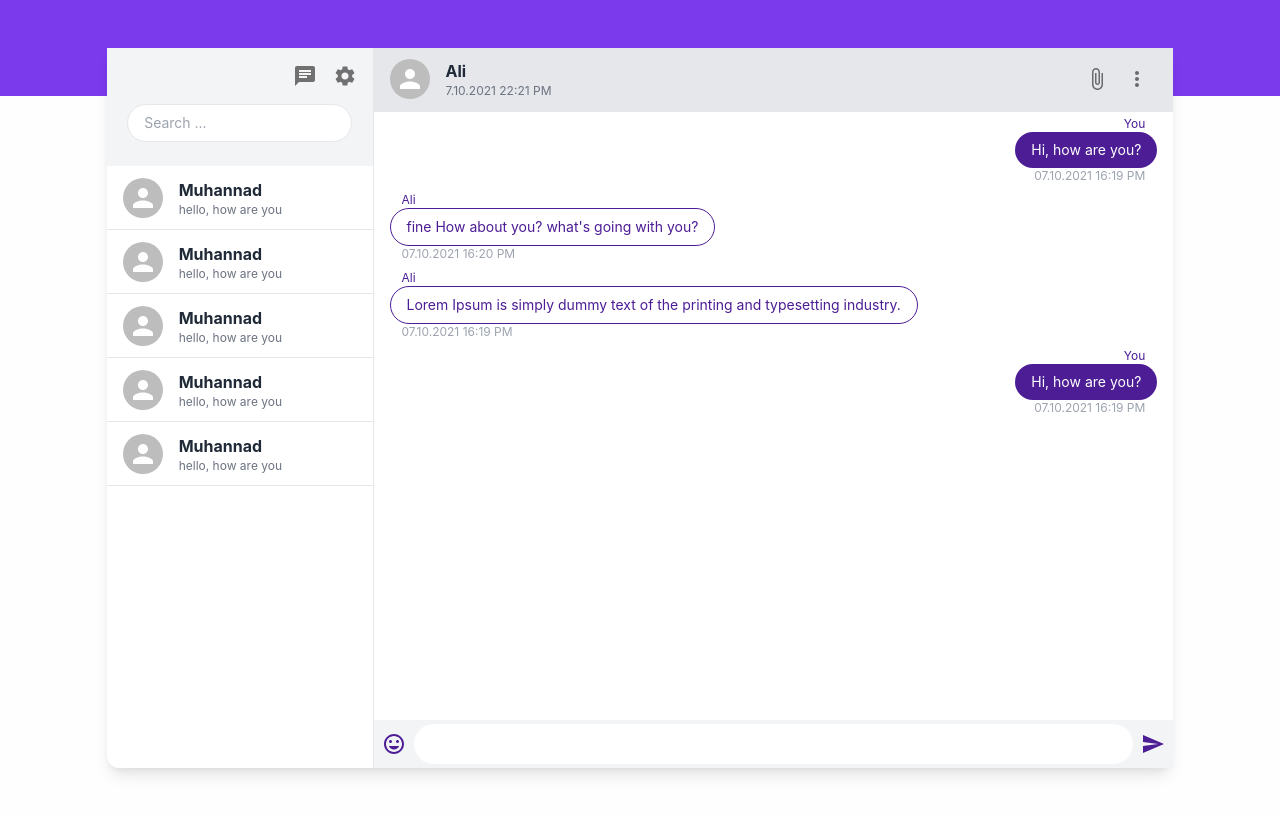
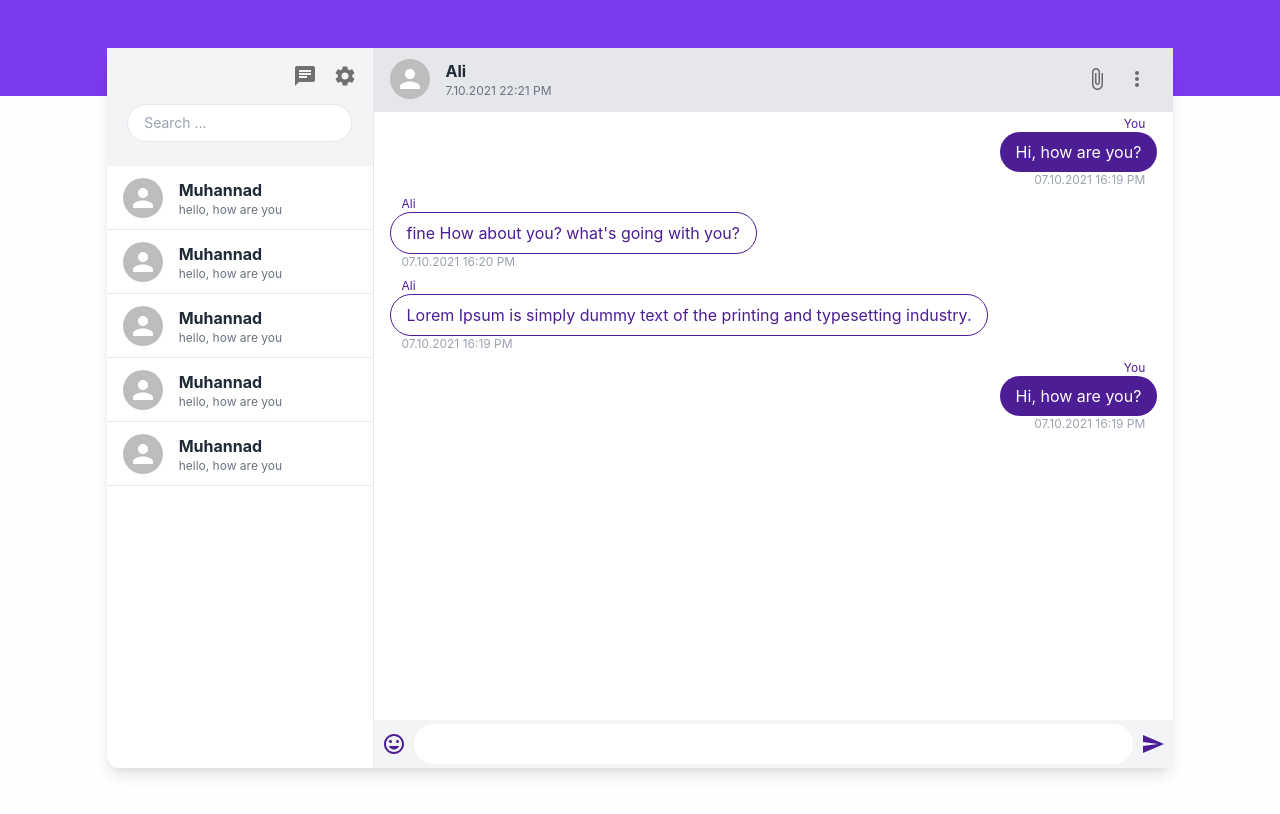
Before and after one commit to muhannad35990/MERN-Stack-Chat, a React (Create React App) app: page / in a window 1280 px wide. Shown: the top 814 px of the page. Built offline with nearby package versions, Linux system fonts and the light colour scheme.

Commit message:
fix font size

```diff
--- a/src/components/SingleMessage.tsx
+++ b/src/components/SingleMessage.tsx
@@ -18,7 +18,7 @@ const SingleMessage: FC<Iprops> = ({ sender, message, date, isReceived }) => {
         {isReceived ? sender : "You"}
       </h4>
       <h1
-        className={`rounded-full ${
+        className={`rounded-full text-base ${
           isReceived
             ? "bg-white text-purple-900 border border-purple-900"
             : "bg-purple-900 text-white"
```
